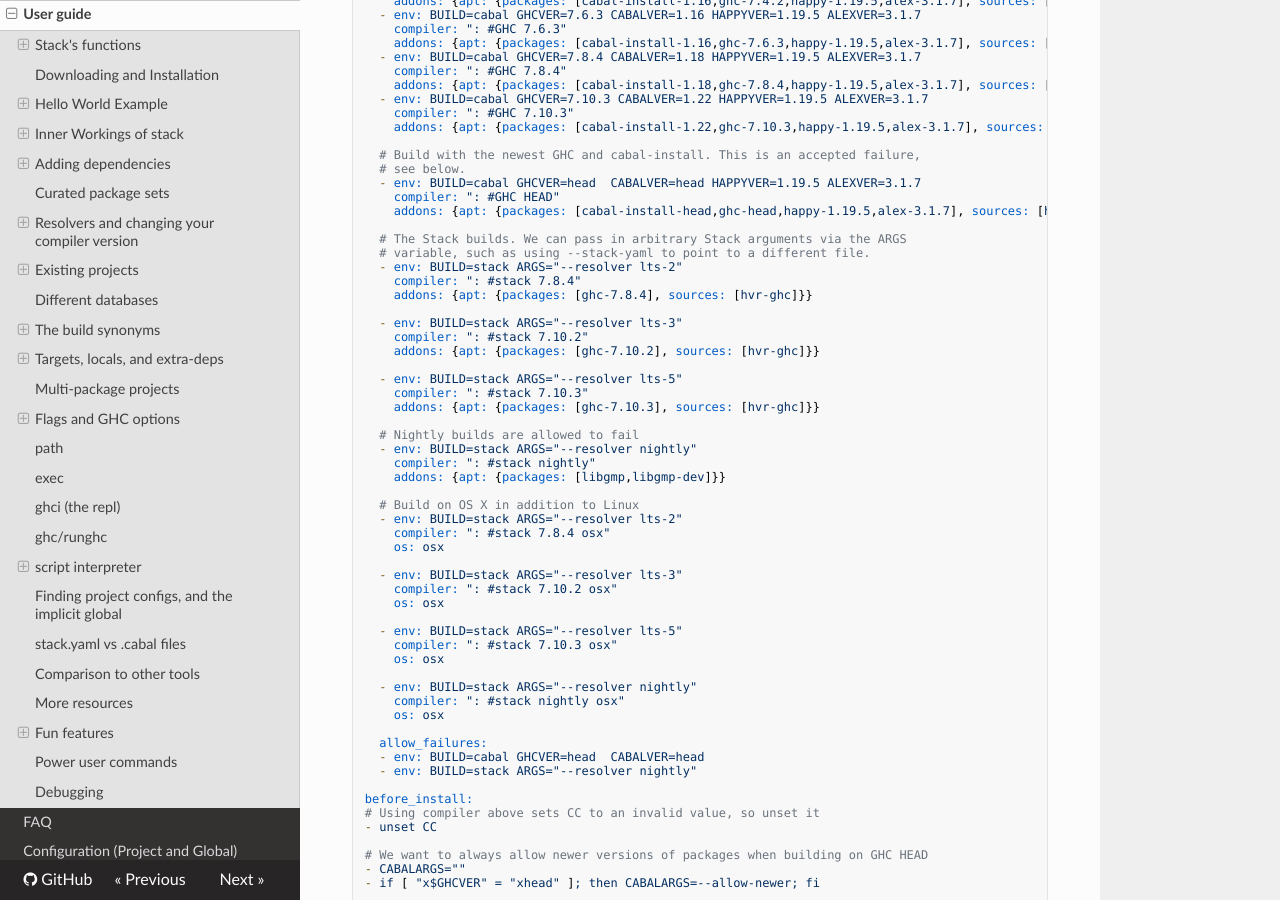
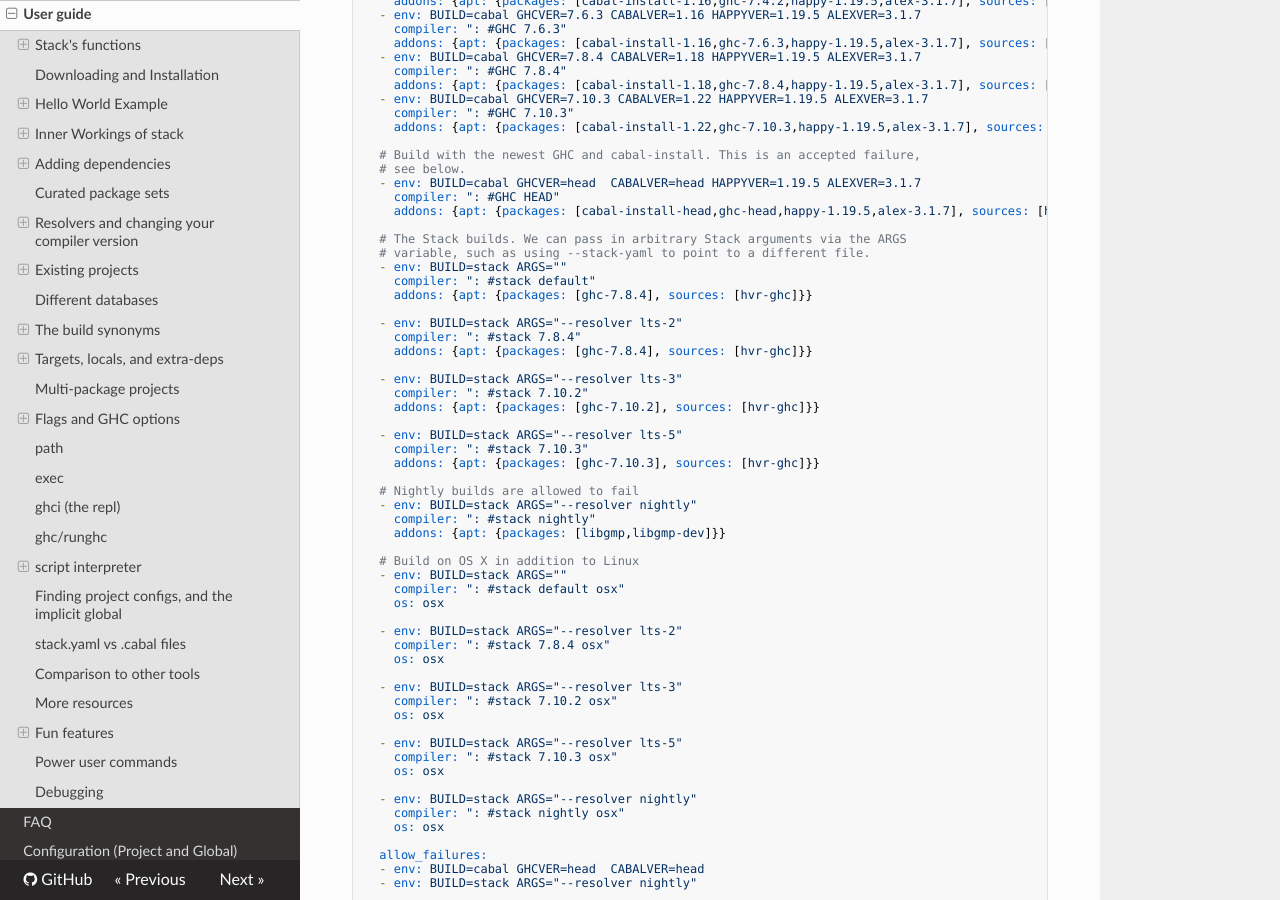
Before and after one commit to commercialhaskell/stack, an MkDocs documentation site: the page built from doc/GUIDE.md, in a window 1280 px wide and 900 px high, scrolled down 34221 px. Built offline with MkDocs 1.6.1, drawn with Linux system fonts in a browser that asks for light colours; nearby versions of some CDN libraries; old or Windows-style settings are respelled for this version of MkDocs.

Commit message:
Travis docs: include "stack default"

```diff
--- a/doc/GUIDE.md
+++ b/doc/GUIDE.md
@@ -1869,6 +1869,10 @@ matrix:
 
   # The Stack builds. We can pass in arbitrary Stack arguments via the ARGS
   # variable, such as using --stack-yaml to point to a different file.
+  - env: BUILD=stack ARGS=""
+    compiler: ": #stack default"
+    addons: {apt: {packages: [ghc-7.8.4], sources: [hvr-ghc]}}
+
   - env: BUILD=stack ARGS="--resolver lts-2"
     compiler: ": #stack 7.8.4"
     addons: {apt: {packages: [ghc-7.8.4], sources: [hvr-ghc]}}
@@ -1887,6 +1891,10 @@ matrix:
     addons: {apt: {packages: [libgmp,libgmp-dev]}}
 
   # Build on OS X in addition to Linux
+  - env: BUILD=stack ARGS=""
+    compiler: ": #stack default osx"
+    os: osx
+
   - env: BUILD=stack ARGS="--resolver lts-2"
     compiler: ": #stack 7.8.4 osx"
     os: osx
```
